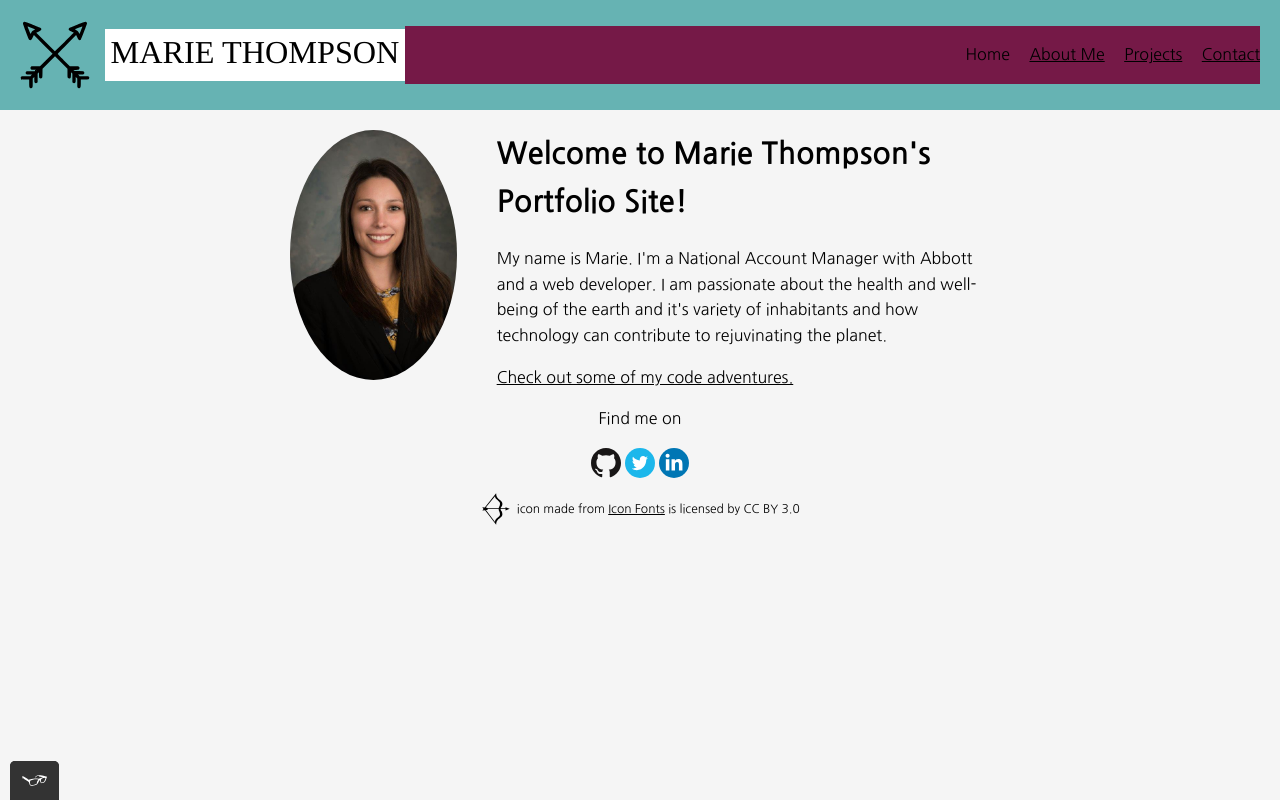
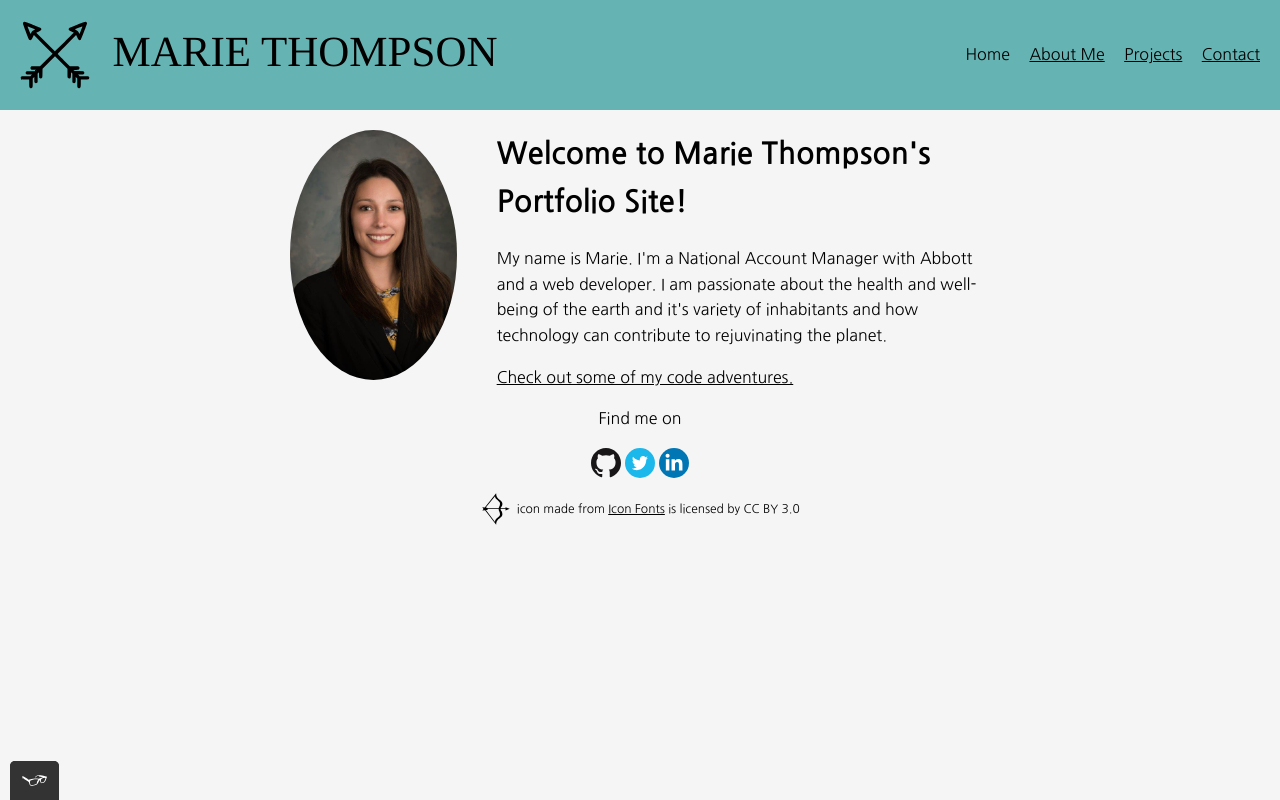
Before and after one commit to mthomp35/developer-portfolio, a plain HTML site: page index.html in a window 1280 px wide. Drawn offline with nearby package versions, Linux system fonts and the light colour scheme.

Commit message:
Update production css

```diff
--- a/css/style.production.css
+++ b/css/style.production.css
@@ -4,9 +4,6 @@
 * Autoprefixer: v9.7.6
 * Browsers: last 4 version
 */
-
-:root { /*light gray*/ /*light teal: #bfdfdf; med/dark: #66b3b3, #008080;*/ /*med gray; dark gray: #474747;*/ /*plum purple*/ /*deep yellow*/
-}
 
 * {
 	-webkit-box-sizing: border-box;
@@ -71,6 +68,8 @@ a:active {
 	-webkit-box-align: center;
 	    -ms-flex-align: center;
 	        align-items: center;
+	-ms-flex-wrap: wrap;
+	    flex-wrap: wrap;
 }
 
 .page-header__item {
@@ -79,16 +78,12 @@ a:active {
 	        flex: 0 1 200px;
 }
 
-.page-header__item:nth-child(2) {
-	background-color: #fff;
-}
-
 .page-header__item:last-child {
 	-webkit-box-flex: 1;
 	    -ms-flex-positive: 1;
 	        flex-grow: 1;
 	text-align: right;
-	background-color: #751947;
+	overflow: hidden;
 }
 
 .logo {
@@ -98,7 +93,7 @@ a:active {
 }
 
 .logo-name {
-	max-width: 300px;
+	max-width: 75%;
 	height:	auto;
 }
 
```
